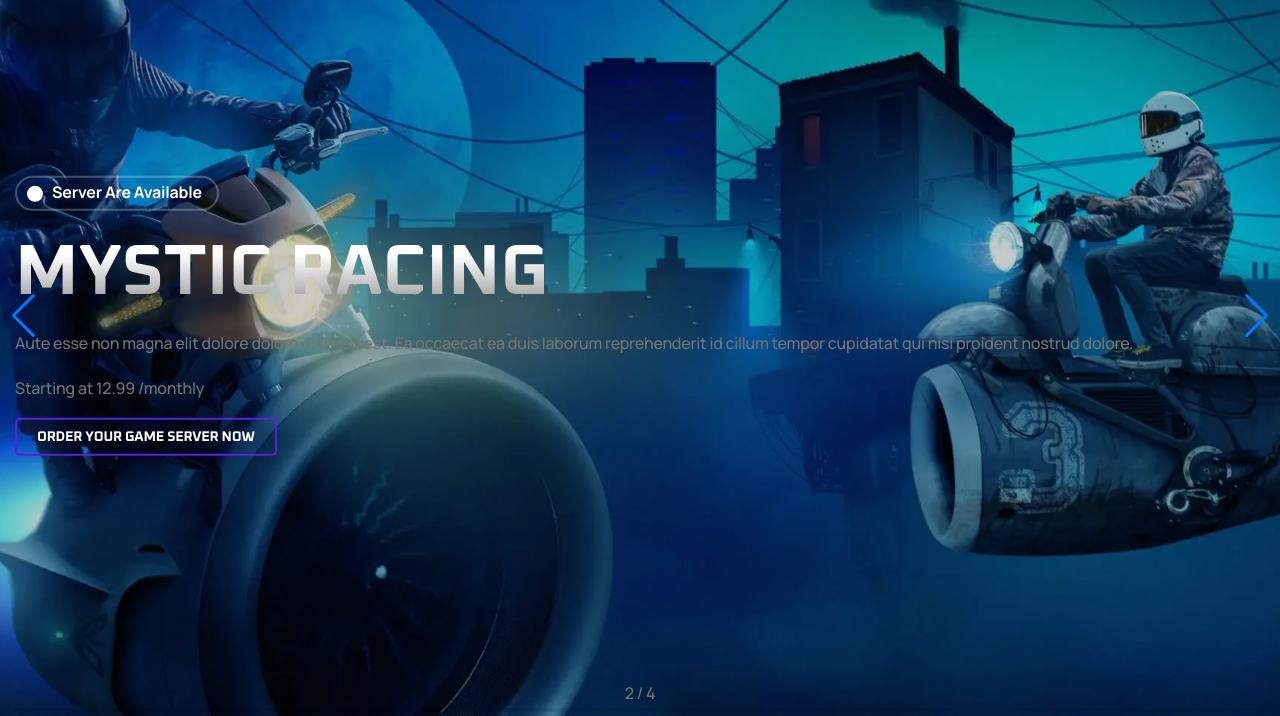
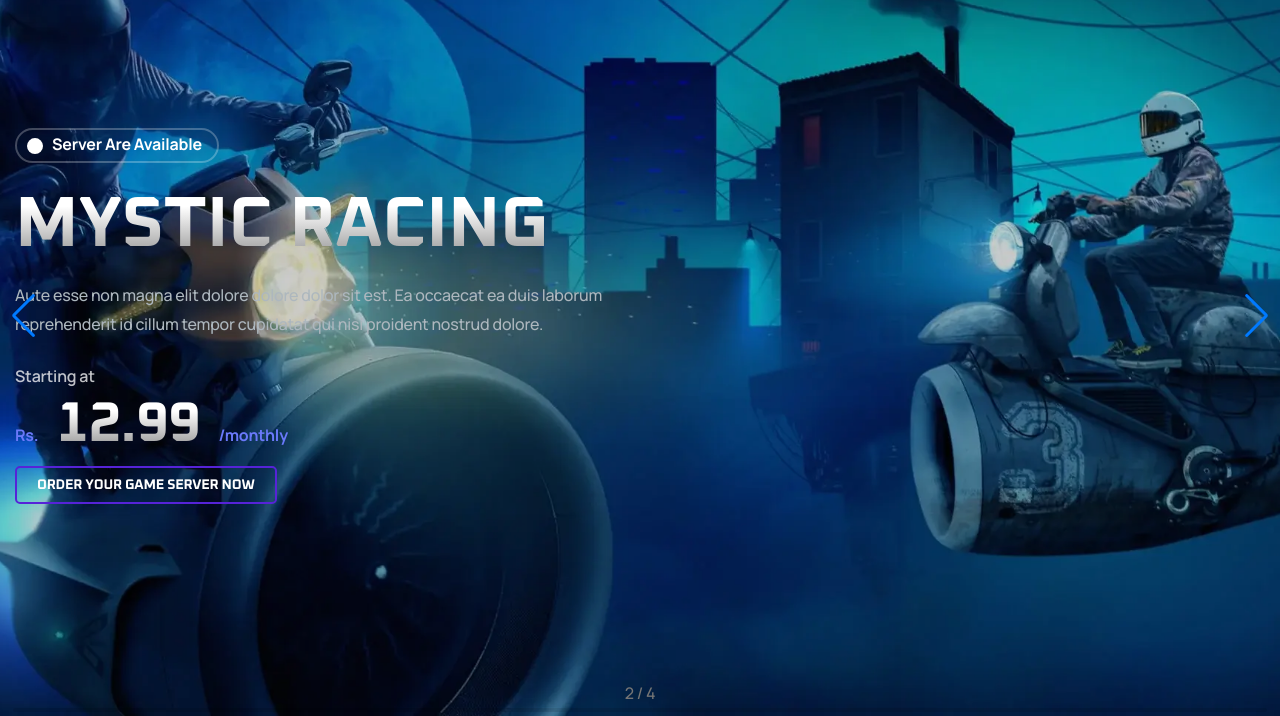
Before and after one commit to Dev-Nandgavkar/The-Gaming-Cafe-Project, a plain HTML site: page index.html in a window 1280 px wide. Shown: the part 84-800 px from the top of the page. Drawn offline with nearby package versions, Linux system fonts and the light colour scheme.

Commit message:
up-11-5-1:40

```diff
--- a/CSS/styles.css
+++ b/CSS/styles.css
@@ -209,4 +209,41 @@ header.sticky ul{
     background-clip: text;
 }
 
-/* 1:02:56 */
+.slider_text{
+    max-width: 600px;
+    min-width: 600px;
+    margin-bottom: 1.5rem;
+    color: #adb7be;
+}
+
+.d_starting{
+    margin-bottom: 20px;
+    color: rgba(255, 255, 255, 0.75);
+    font-weight: 600;
+}
+
+.d_val{
+    font-size: 56px;
+    font-weight: bold;
+    font-family: var(--title-font);
+    background: linear-gradient(0deg, #888888 0%, #fff 75%);
+    -webkit-background-clip: text;
+    -webkit-text-fill-color: transparent;
+    background-clip: text;
+}
+
+.d_period{
+    color: var(--secondary-color);
+    font-weight: bold;
+    font-size: 16px;
+    margin-left: 15px;
+}
+
+.d-cur{
+    color: var(--secondary-color);
+    font-weight: bold;
+    font-size: 16px;
+    margin-right: 15px;
+}
+
+/* 1:07:18 */
--- a/index.html
+++ b/index.html
@@ -105,9 +105,12 @@
                           </p>
 
                           <div class="mt-1">
-                            <span class="d_starting">Starting at</span>
+                            <div class="d_starting">Starting at</div>
+                            <div>
+                              <span class="d-cur">Rs.</span>
                               <span class="d_val">9.99</span>
                               <span class="d_period">/monthly</span>
+                            </div>
                           </div>
                           <a href="/" class="btn mt-1"
                             >Order Your Game Server Now</a
@@ -146,10 +149,14 @@
                           </p>
 
                           <div class="mt-1">
-                            <span class="d_starting">Starting at</span>
+                            <div class="d_starting">Starting at</div>
+                            <div>
+                              <span class="d-cur">Rs.</span>
                               <span class="d_val">12.99</span>
                               <span class="d_period">/monthly</span>
                             </div>
+                          </div>
+
                           <a href="/" class="btn mt-1"
                             >Order Your Game Server Now</a
                           >
@@ -186,10 +193,14 @@
                           </p>
 
                           <div class="mt-1">
-                            <span class="d_starting">Starting at</span>
+                            <div class="d_starting">Starting at</div>
+                            <div>
+                              <span class="d-cur">Rs.</span>
                               <span class="d_val">14.99</span>
                               <span class="d_period">/monthly</span>
                             </div>
+                          </div>
+
                           <a href="/" class="btn mt-1"
                             >Order Your Game Server Now</a
                           >
@@ -226,10 +237,14 @@
                           </p>
 
                           <div class="mt-1">
-                            <span class="d_starting">Starting at</span>
+                            <div class="d_starting">Starting at</div>
+                            <div>
+                              <span class="d-cur">Rs.</span>
                               <span class="d_val">15.99</span>
                               <span class="d_period">/monthly</span>
                             </div>
+                          </div>
+
                           <a href="/" class="btn mt-1"
                             >Order Your Game Server Now</a
                           >
@@ -312,7 +327,7 @@
         navigation: {
           nextEl: ".swiper-button-next",
           prevEl: ".swiper-button-prev",
-        }
+        },
       });
     </script>
   </body>
```
Lines whose indentation alone changed are shown as unchanged.
